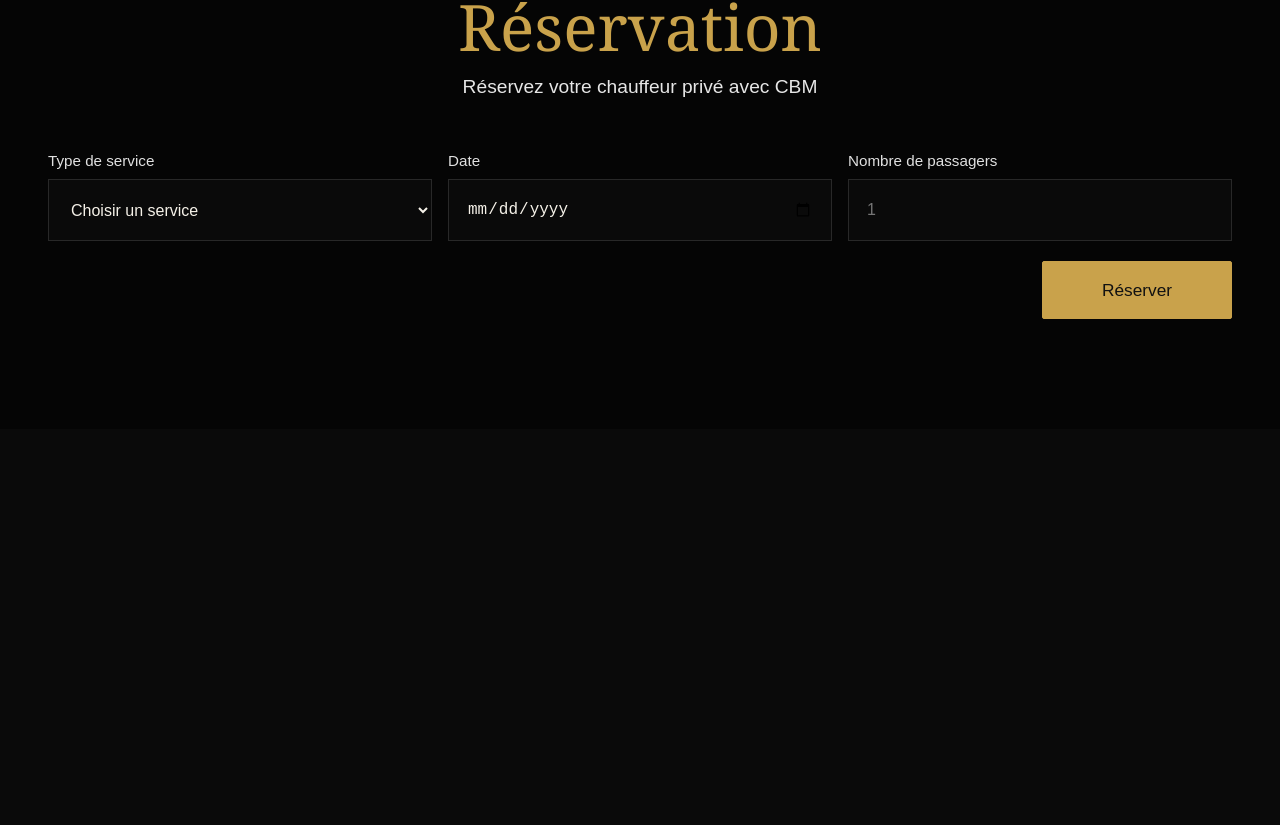
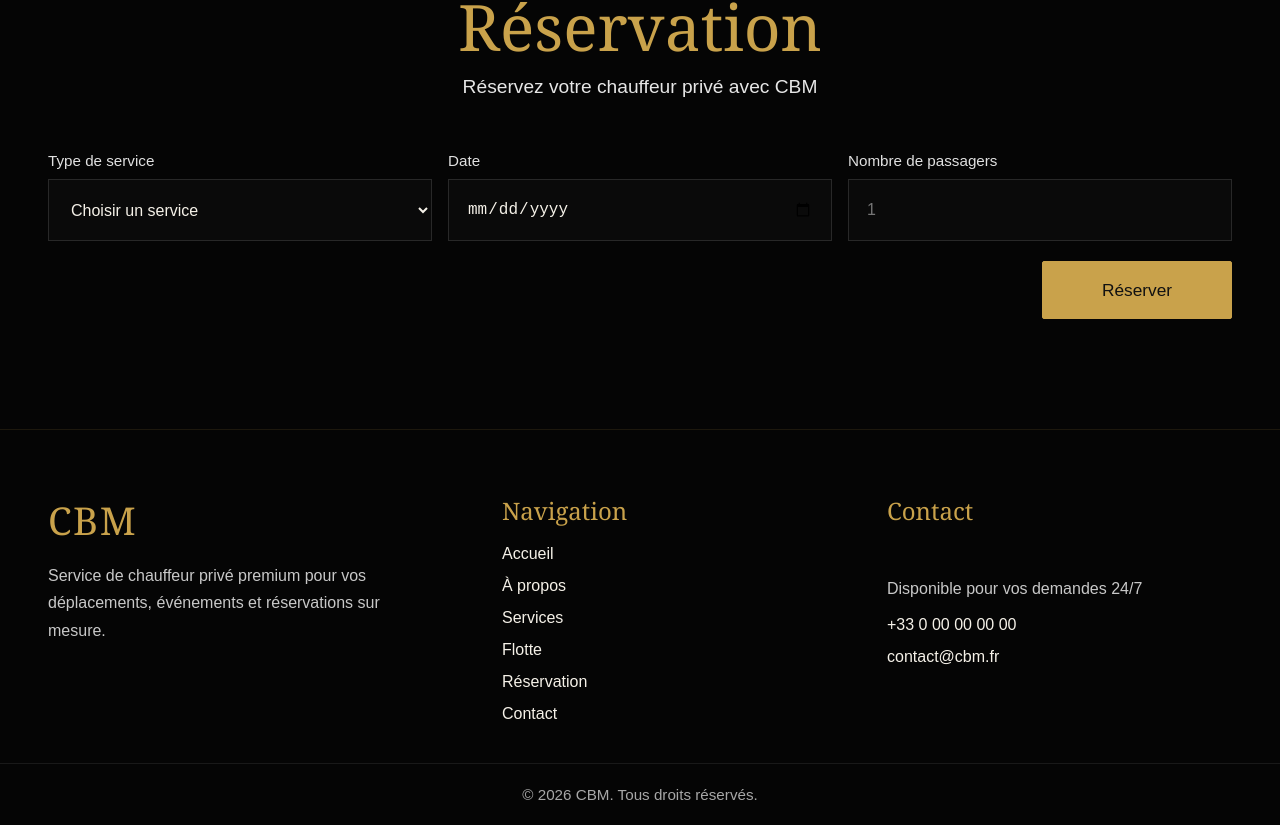
Before and after one commit to Mohoua93/CBM, a React (Create React App) app in the folder apps/frontend/: page / in a window 1280 px wide. Shown: the part 1714-2539 px from the top of the page. Before the commit the page ends 2143 px from the top, so only its background shows below. Built offline with nearby package versions, Linux system fonts and the light colour scheme.

Commit message:
create footer

```diff
--- a/apps/frontend/src/App.js
+++ b/apps/frontend/src/App.js
@@ -1,5 +1,6 @@
 import { BrowserRouter } from "react-router-dom";
 import Header from "./components/Header";
+import Footer from "./components/Footer";
 import AppRouter from "./routes/AppRouter";
 
 function App() {
@@ -7,6 +8,7 @@ function App() {
     <BrowserRouter>
       <Header />
       <AppRouter />
+      <Footer />
     </BrowserRouter>
   );
 }
--- /dev/null
+++ b/apps/frontend/src/components/Footer.js
@@ -0,0 +1,63 @@
+import { Link } from "react-router-dom";
+import "../styles/Footer.css";
+
+function Footer() {
+  const currentYear = new Date().getFullYear();
+
+  return (
+    <footer className="footer">
+      <div className="footer__container">
+        <div className="footer__brand">
+          <Link to="/" className="footer__logo">
+            CBM
+          </Link>
+          <p className="footer__text">
+            Service de chauffeur privé premium pour vos déplacements, événements
+            et réservations sur mesure.
+          </p>
+        </div>
+
+        <div className="footer__links">
+          <h3 className="footer__title">Navigation</h3>
+          <nav className="footer__nav">
+            <Link to="/" className="footer__link">
+              Accueil
+            </Link>
+            <Link to="/a-propos" className="footer__link">
+              À propos
+            </Link>
+            <Link to="/services" className="footer__link">
+              Services
+            </Link>
+            <Link to="/flotte" className="footer__link">
+              Flotte
+            </Link>
+            <Link to="/reservation" className="footer__link">
+              Réservation
+            </Link>
+            <Link to="/contact" className="footer__link">
+              Contact
+            </Link>
+          </nav>
+        </div>
+
+        <div className="footer__contact">
+          <h3 className="footer__title">Contact</h3>
+          <p className="footer__text">Disponible pour vos demandes 24/7</p>
+          <a href="tel:+33000000000" className="footer__link">
+            +33 0 00 00 00 00
+          </a>
+          <a href="mailto:contact@cbm.fr" className="footer__link">
+            contact@cbm.fr
+          </a>
+        </div>
+      </div>
+
+      <div className="footer__bottom">
+        <p>© {currentYear} CBM. Tous droits réservés.</p>
+      </div>
+    </footer>
+  );
+}
+
+export default Footer;
--- a/apps/frontend/src/components/Header.js
+++ b/apps/frontend/src/components/Header.js
@@ -1,5 +1,5 @@
 import { NavLink } from "react-router-dom";
-import "./Header.css";
+import "../styles/Header.css";
 
 function Header() {
   return (
--- a/apps/frontend/src/layouts/MainLayout.js
+++ b/apps/frontend/src/layouts/MainLayout.js
@@ -1,4 +1,4 @@
-import "./MainLayout.css";
+import "../styles/MainLayout.css";
 
 function MainLayout({ children }) {
   return (
--- /dev/null
+++ b/apps/frontend/src/styles/Footer.css
@@ -0,0 +1,103 @@
+.footer {
+  background: #050505;
+  border-top: 1px solid rgba(201, 162, 75, 0.12);
+  color: #f5f1e8;
+}
+
+.footer__container {
+  max-width: 1440px;
+  margin: 0 auto;
+  padding: 64px 48px 40px;
+  display: grid;
+  grid-template-columns: 1.2fr 1fr 1fr;
+  gap: 40px;
+}
+
+.footer__logo {
+  color: #c9a24b;
+  text-decoration: none;
+  font-family: Georgia, "Times New Roman", serif;
+  font-size: 2.4rem;
+  font-weight: 500;
+  letter-spacing: 0.04em;
+}
+
+.footer__title {
+  margin: 0 0 18px;
+  color: #c9a24b;
+  font-family: Georgia, "Times New Roman", serif;
+  font-size: 1.5rem;
+  font-weight: 500;
+}
+
+.footer__text {
+  margin-top: 16px;
+  color: rgba(255, 255, 255, 0.78);
+  font-size: 1rem;
+  line-height: 1.7;
+  max-width: 340px;
+}
+
+.footer__nav {
+  display: flex;
+  flex-direction: column;
+  gap: 14px;
+}
+
+.footer__link {
+  color: #f5f1e8;
+  text-decoration: none;
+  font-size: 1rem;
+  transition: color 0.25s ease;
+}
+
+.footer__link:hover {
+  color: #c9a24b;
+}
+
+.footer__contact {
+  display: flex;
+  flex-direction: column;
+  gap: 14px;
+}
+
+.footer__bottom {
+  border-top: 1px solid rgba(255, 255, 255, 0.08);
+  padding: 22px 48px;
+  text-align: center;
+}
+
+.footer__bottom p {
+  margin: 0;
+  color: rgba(255, 255, 255, 0.65);
+  font-size: 0.95rem;
+}
+
+@media (max-width: 992px) {
+  .footer__container {
+    grid-template-columns: 1fr;
+    padding: 56px 32px 36px;
+  }
+
+  .footer__bottom {
+    padding: 20px 32px;
+  }
+}
+
+@media (max-width: 768px) {
+  .footer__container {
+    padding: 48px 20px 32px;
+  }
+
+  .footer__bottom {
+    padding: 18px 20px;
+  }
+
+  .footer__logo {
+    font-size: 2rem;
+  }
+
+  .footer__title {
+    font-size: 1.3rem;
+  }
+}
```
Also changed, not shown: apps/frontend/src/styles/Header.css (renamed from apps/frontend/src/components/Header.css), apps/frontend/src/styles/MainLayout.css (renamed from apps/frontend/src/layouts/MainLayout.css).
